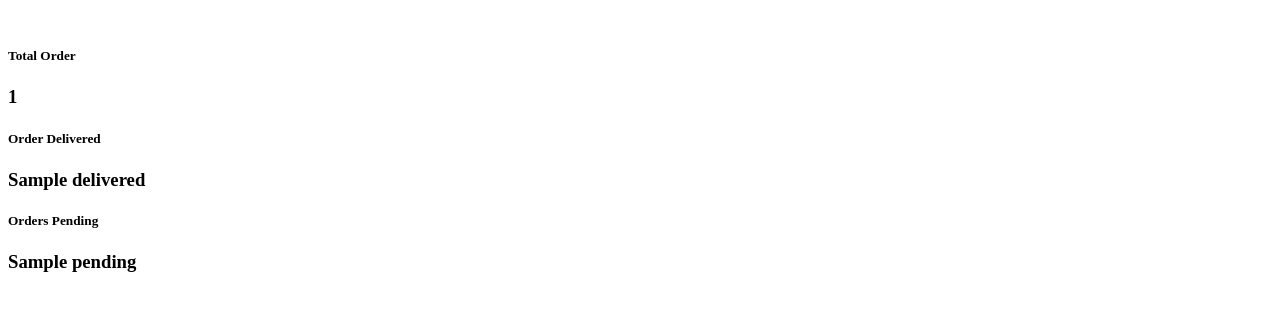
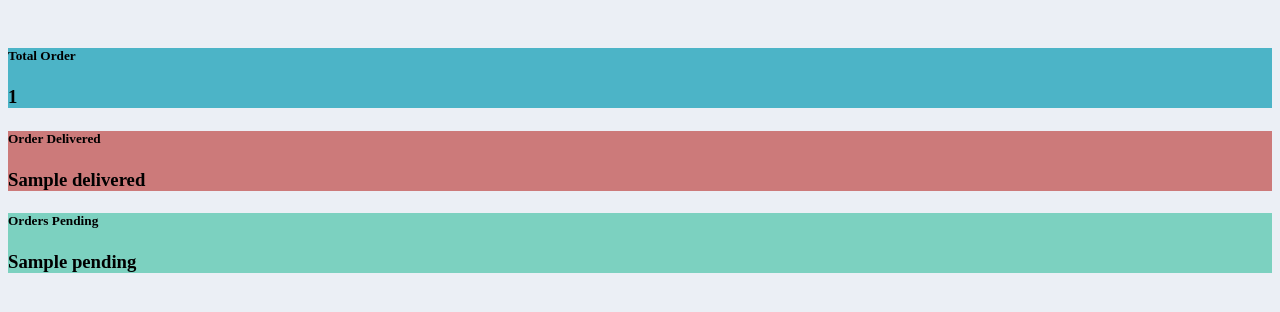
Before and after one commit to shivakumarvardhamana/CRM-2, a Django app: template me/templates/accounts/status.html in a window 1280 px wide. Shown: the top 312 px of the page. Run offline with Django 4.2, Linux system fonts and the light colour scheme; the template is opened without the code that fills it: most values are stand-ins (such as "Sample title", 1, 10 or a date in 2020).

Commit message:
Update status.html

```diff
--- a/me/templates/accounts/status.html
+++ b/me/templates/accounts/status.html
@@ -1,3 +1,32 @@
+<!DOCTYPE html>
+<html>
+<head>
+    <meta charset="UTF-8">
+    <meta http-equiv="X-UA-Compatible" content="IE=edge">
+    <meta name="viewport" content="width=device-width, initial-scale=1.0">
+    <title>Document</title>
+
+</head>
+
+<style>
+    body{
+        background-color: #ebeff5 ;
+    }
+    #total-orders{
+        background-color: #4cb4c7;
+    }
+
+    #orders-delivered{
+        background-color: #cc7a7a;
+    }
+
+    #orders-pending{
+        background-color: #7CD1C0;
+    }
+</style>
+
+
+
 <br>
 
 <div class="row">
@@ -41,3 +70,4 @@
         </div>
     </div>
 </div>
+</html>
```
